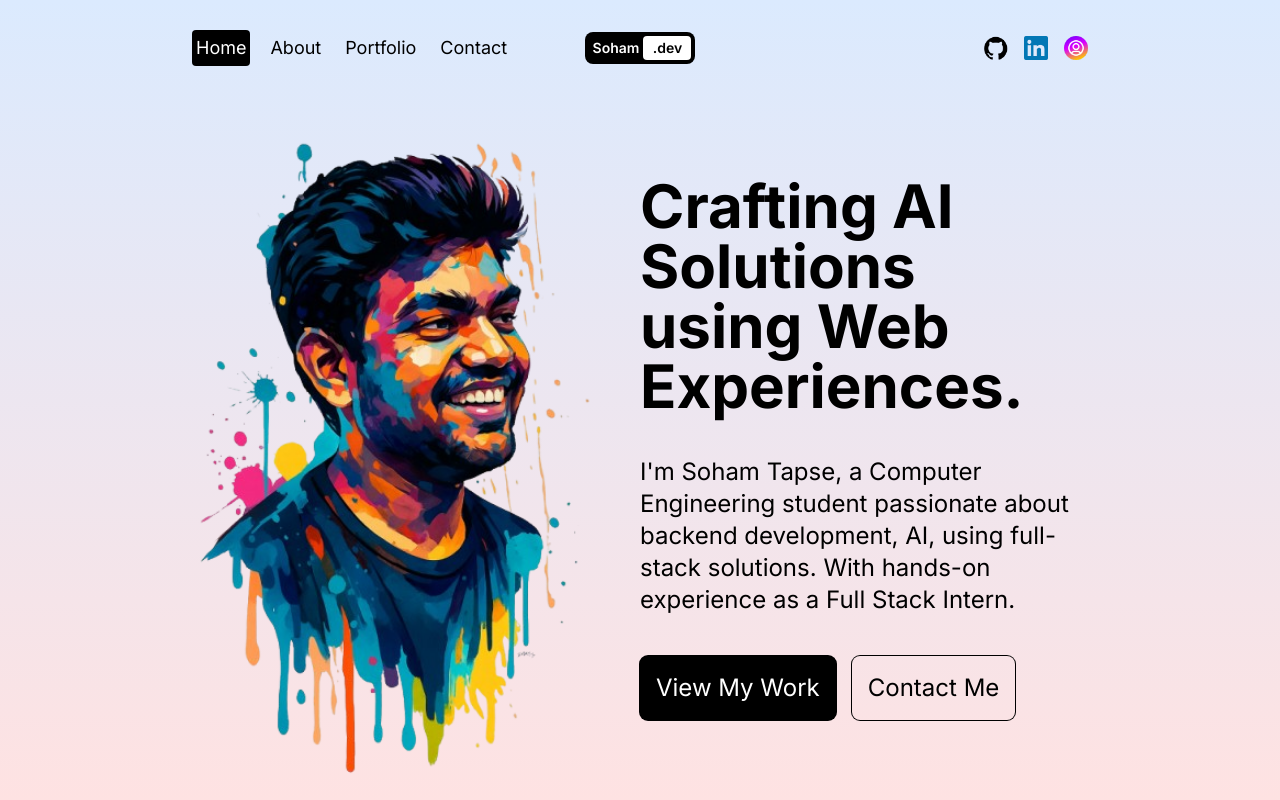
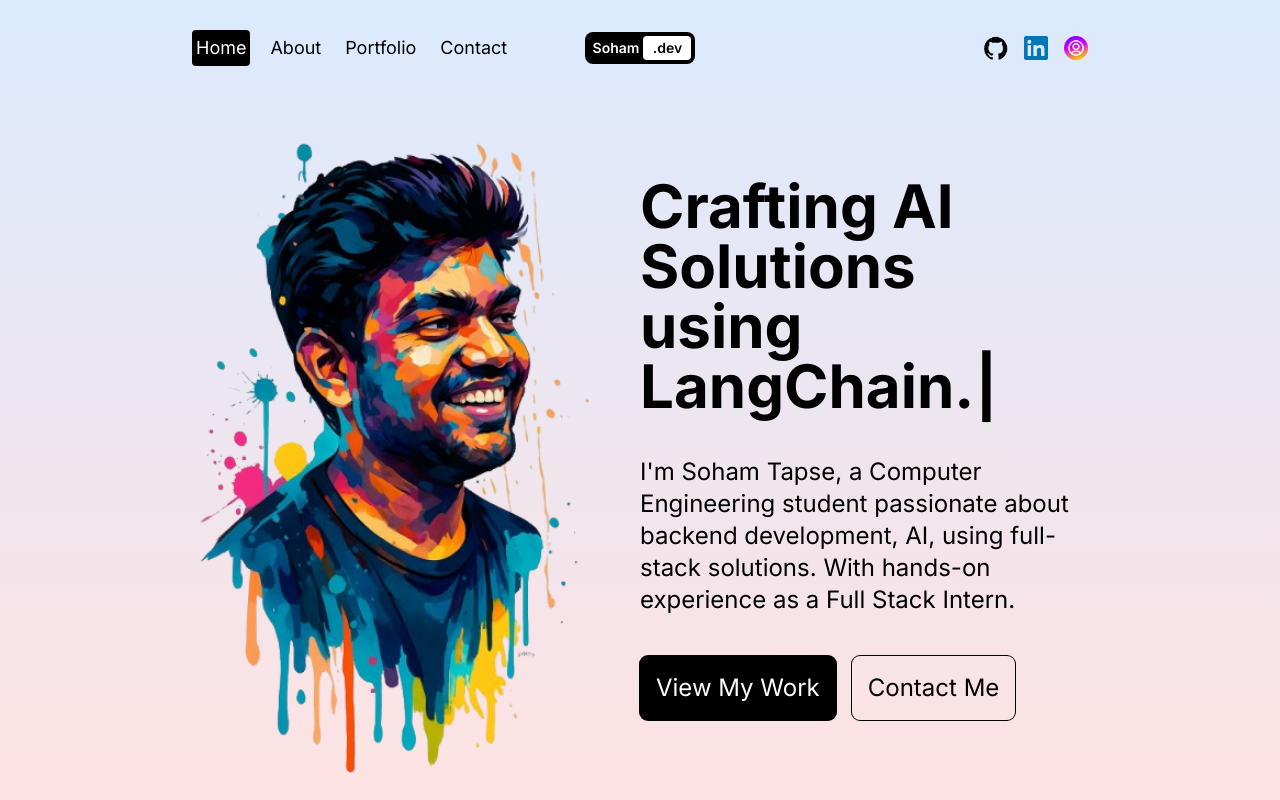
Before and after one commit to sohamtapse/sohamtapse-Portfolio, a Next.js app: page / in a window 1280 px wide. Built offline with nearby package versions, Linux system fonts and the light colour scheme.

Commit message:
typewriter animation added

```diff
--- a/package.json
+++ b/package.json
@@ -12,7 +12,8 @@
     "framer-motion": "^12.23.22",
     "next": "14.1.0",
     "react": "18",
-    "react-dom": "18"
+    "react-dom": "18",
+    "typewriter-effect": "^2.22.0"
   },
   "devDependencies": {
     "autoprefixer": "10.0.1",
--- a/src/app/page.jsx
+++ b/src/app/page.jsx
@@ -1,4 +1,6 @@
+"use client";
 import Image from "next/image";
+import Typewriter from "typewriter-effect";
 
 const Homepage = () => {
   return (
@@ -8,7 +10,23 @@ const Homepage = () => {
       </div>
       <div className="h-1/2 lg:h-full lg:w-1/2 flex lg:gap-10 flex-col gap-6 items-center justify-center">
         <h1 className="text-2xl md:text-6xl font-bold">
-          Crafting AI Solutions using Web Experiences.
+          Crafting AI Solutions using{" "}
+          <span className="inline-block lg:block">
+            <Typewriter
+              options={{
+                strings: [
+                  "NextJs.",
+                  "LangChain.",
+                  "ReactJs.",
+                  "NodeJs.",
+                  "FastApi.",
+                  "RAG.",
+                ],
+                autoStart: true,
+                loop: true,
+              }}
+            />
+          </span>
         </h1>
         <p className="text-sm md:text-2xl">
           {`I'm Soham Tapse, a Computer Engineering student passionate about
```
Also changed, not shown: 1 other file (tests, documents, lock files or other folders).
